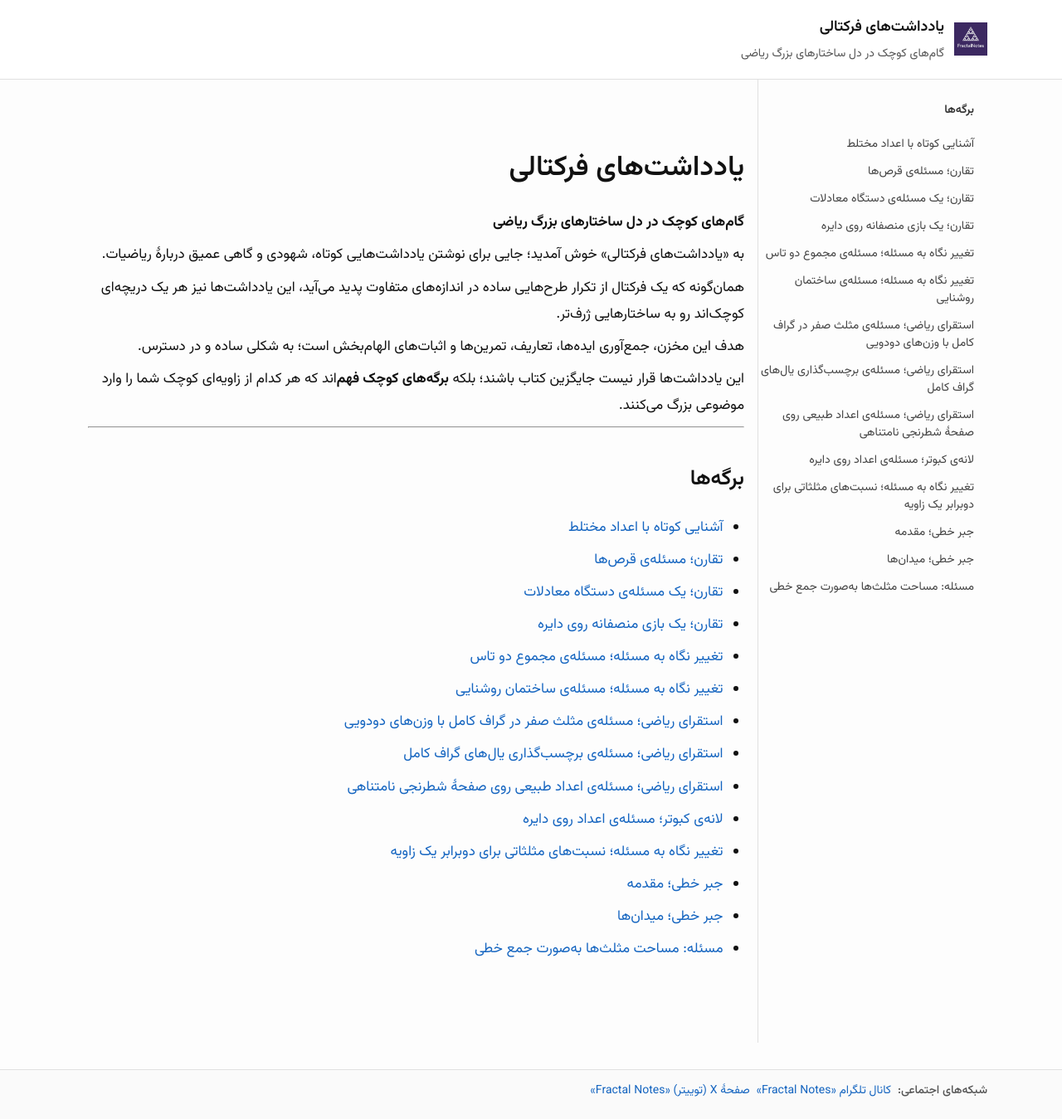
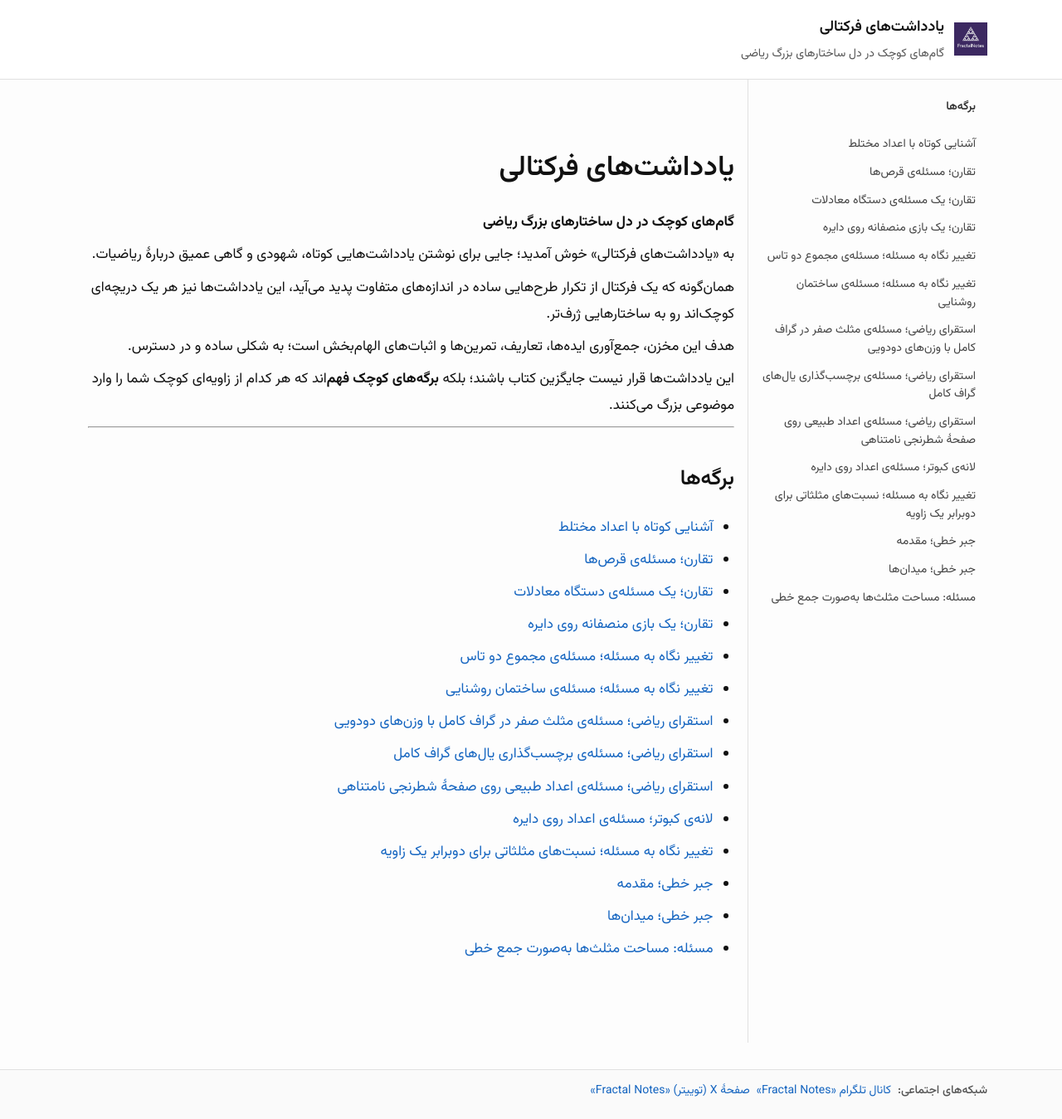
Before and after one commit to pooyarezaie/Fractal-Notes, a Jekyll site: the page built from index.md, in a window 1280 px wide and 1349 px high. Shown: the whole window at 83% size. Built offline with Jekyll 4.4.1, drawn with Linux system fonts in a browser that asks for light colours.

Commit message:
Add padding for side menu contents

```diff
--- a/assets/css/style.css
+++ b/assets/css/style.css
@@ -132,7 +132,7 @@ main img {
 .side-nav {
     flex-shrink: 0;
     width: 260px;
-    padding: 24px 16px 24px 0;
+    padding: 20px 14px 20px 14px;
     position: sticky;
     top: 0;
     max-height: 100vh;
@@ -150,7 +150,7 @@ main img {
     font-weight: 600;
     font-size: 14px;
     color: #333;
-    margin-bottom: 4px;
+    margin-bottom: 8px;
 }
 
 .side-nav-list {
@@ -168,7 +168,7 @@ main img {
     display: block;
     padding: 6px 0;
     font-size: 14px;
-    line-height: 1.5;
+    line-height: 1.55;
     color: #444;
 }
 
```
